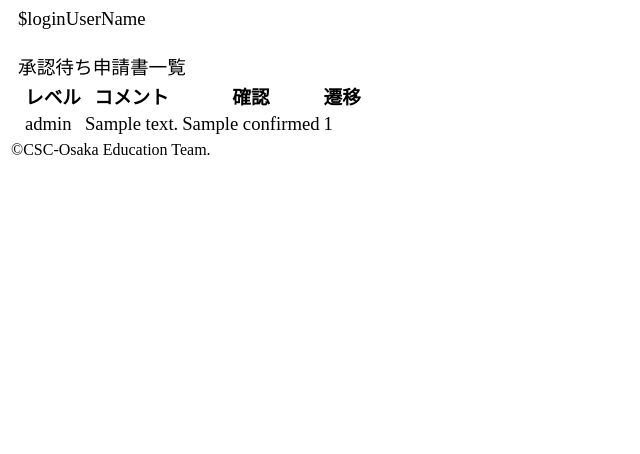
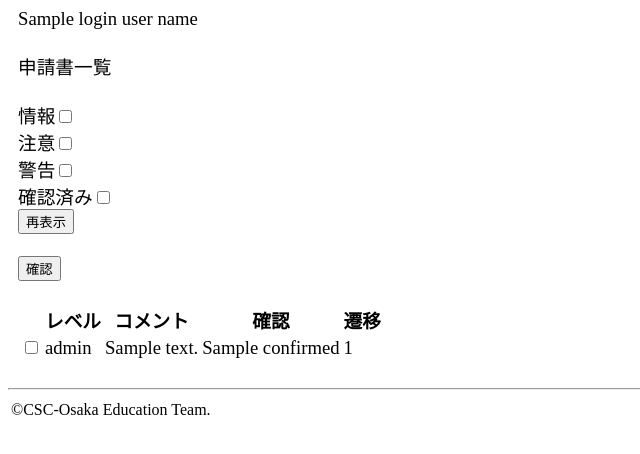
Before and after one commit to pg-ssk-education/se2016, a CakePHP app: the page made by app/View/CMN1010/index.ctp in a window 1280 px wide. Shown: the top 454 px of the page, without its empty margins (0-640 px from the left). Run offline with PHP 8.4 and a stand-in for CakePHP, Linux system fonts and the light colour scheme; the template is opened without the code that fills it: most values are stand-ins (such as "Sample title", 1, 10 or a date in 2020); form fields are guessed from the names that the template uses; some libraries are stand-ins or nearby versions.

Commit message:
画面修正

```diff
--- a/app/View/CMN1010/index.ctp
+++ b/app/View/CMN1010/index.ctp
@@ -1,9 +1,41 @@
+<?php
 
-<div class="page-content" style="font-size:14pt; padding-left:10px">$loginUserName
+	echo $this->Form->create(false, array('controller'=>'CMN1010', 'action'=>'index'));
+
+?>
+
+<div class="page-content" style="font-size:14pt; padding-left:10px"><?php echo $loginUserName ?>
 	<br><br>
-	承認待ち申請書一覧
+	申請書一覧
+	<br><br>
 	<div class="page-block">
 		<div class="table-simple" name="lstInfo">
+
+
+			<?php
+
+			echo $this->Form->input('class1', array('type' => 'checkbox', 'label' => '情報'));
+			echo $this->Form->input('class2', array('type' => 'checkbox', 'label' => '注意'));
+			echo $this->Form->input('class3', array('type' => 'checkbox', 'label' => '警告'));
+			echo $this->Form->input('class4', array('type' => 'checkbox', 'label' => '確認済み'));
+
+			echo $this->Form->submit('再表示', array('name' => 'redisplay'));
+
+
+
+			//$options = array('1' => '情報', '2' => '注意', '3' => '警告');
+
+			//echo $this->Form->input('', array(
+			//	'type' => 'select',
+			//	'multiple' => 'checkbox',
+			//	'options' => $options
+			//));
+			 ?>
+			<br>
+
+			<?php echo $this->Form->submit('確認', array('name' => 'confirm')); ?>
+			<br>
+
 			<table>
 				<thead>
 					<tr>
@@ -40,7 +72,7 @@
 					<tr>
 						<td>
 							<div class="CMN1010-col-info col-text">
-
+								<?php echo $this->Form->input('class1', array('type' => 'checkbox', 'label' => '')); ?>
 							</div>
 						</td>
 						<td>
@@ -70,3 +102,6 @@
 		</div>
 	</div>
 </div>
+<br>
+<hr>
+<?php echo $this->Form->end(); ?>
```
Also changed, not shown: app/Controller/CMN1010Controller.php (+18 -2 lines).
